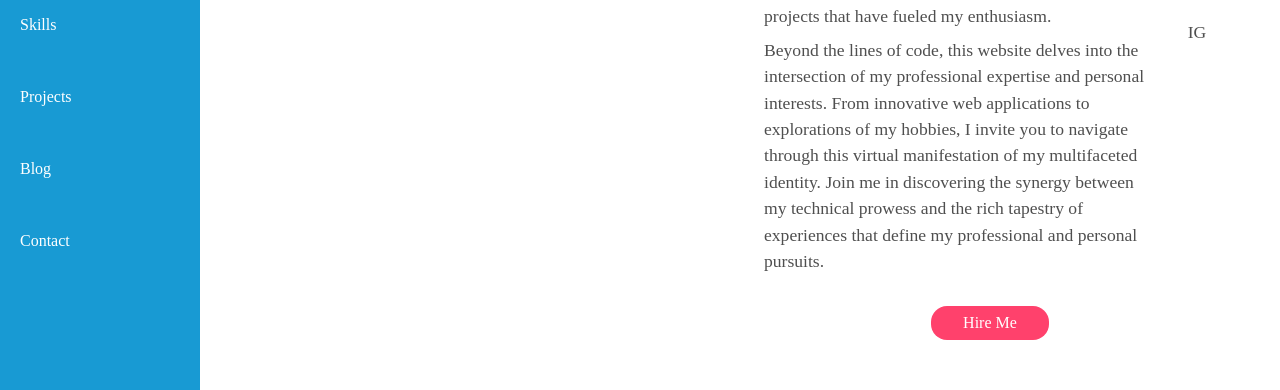
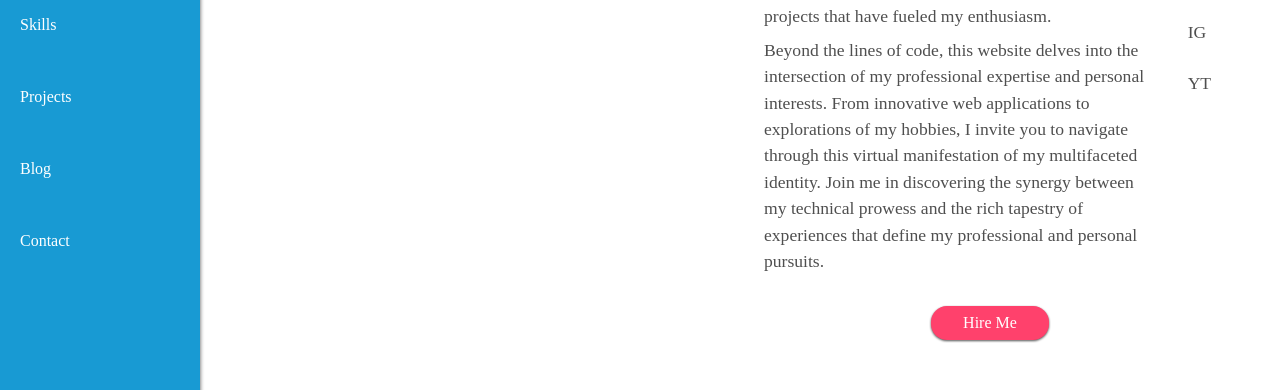
Before and after one commit to R-Daneel0livaw/portfolio, a React (Vite) app: page / in a window 1280 px wide. Shown: the part 331-721 px from the top of the page. Built offline with nearby package versions, Linux system fonts and the light colour scheme.

Commit message:
Add some drop shadows on nav and button.

```diff
--- a/src/components/Navigation/Navigation.module.css
+++ b/src/components/Navigation/Navigation.module.css
@@ -3,6 +3,7 @@
     background-color: #189AD3;
     color: white;
     padding: 20px;
+    filter: drop-shadow(0px 3px 2px #4f4f4f);
 }
 
 .sidebar a {
--- a/src/pages/Home/Home.module.css
+++ b/src/pages/Home/Home.module.css
@@ -48,5 +48,6 @@
     padding: 0.3rem 2rem;
     border: none;
     border-radius: 1rem;
+    filter: drop-shadow(0px 1px 1px #4f4f4f);
     cursor: pointer;
 }
--- a/src/pages/Home/Home.tsx
+++ b/src/pages/Home/Home.tsx
@@ -37,6 +37,7 @@ export default function Home() {
           <a>X</a>
           <a>FB</a>
           <a>IG</a>
+          <a>YT</a>
         </div>
       </div>
       <button
```
